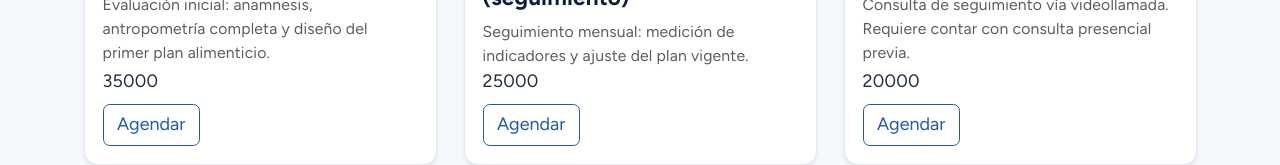
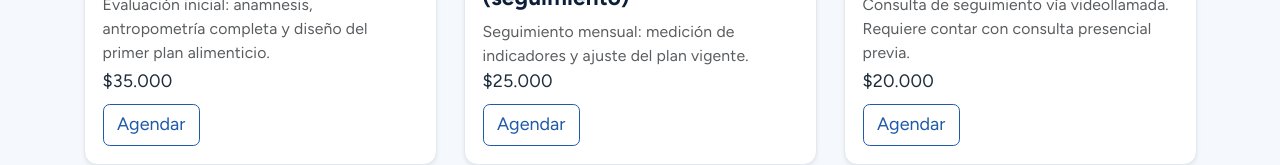
Before and after one commit to JordanaCharlotte/Clinica, a React (Vite) app: page /catalogo in a window 1280 px wide. Shown: the part 483-648 px from the top of the page. Built offline with nearby package versions, Linux system fonts and the light colour scheme.

Commit message:
Modifica App, main, Navbar, PlantillaPublica, Catalogo, AgendarCita, Confirmacion y Precio. Agrega rutas de login, registro, blog y admin

```diff
--- a/src/components/atoms/Precio.jsx
+++ b/src/components/atoms/Precio.jsx
@@ -3,10 +3,10 @@ import formatoPrecio from '../../utils/formatoPrecio'
 export function Precio(props) {
   // Como props.valor ya viene listo como "$35.000", lo usamos directamente.
   // Si por alguna razón viene vacío, mostramos "$0" como respaldo.
-  const precioActualFormateado = props.valor || "$0";
+  const precioActualFormateado = typeof props.valor === 'number' ? formatoPrecio(props.valor) : (props.valor || "$0");
 
   // Hacemos lo mismo para el precio anterior si es que existe
-  const anterior = props.anterior ?? null;
+  const anterior = typeof props.anterior === 'number' ? formatoPrecio(props.anterior) : (props.anterior ?? null);
   const enOferta = anterior !== null;
 
   return (
```
